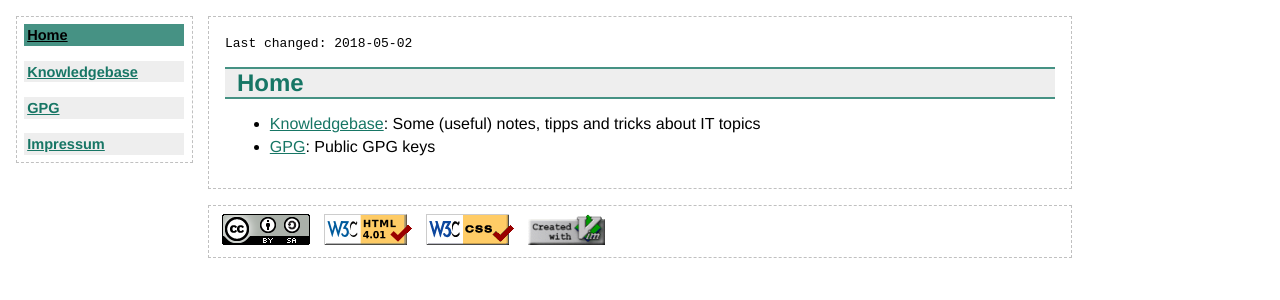
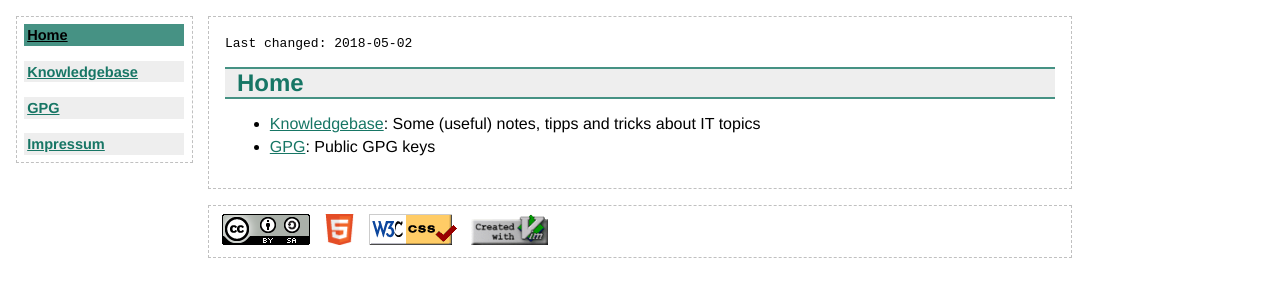
Before and after one commit to flyinggreenfrog/flyinggreenfrog.github.io, a Jekyll site: the page built from index.md, in a window 1280 px wide. Shown: the top 300 px of the page. Built offline with Jekyll 4.4.1, drawn with Linux system fonts in a browser that asks for light colours.

Commit message:
Check for HTML 5 now.

```diff
--- a/_includes/footer.html
+++ b/_includes/footer.html
@@ -1,6 +1,6 @@
     <ul id="footer">
       <li><a href="http://creativecommons.org/licenses/by-sa/4.0/"><img src="/cc-by-sa-4.0.png" alt="Creative Commons Attribution-ShareAlike 4.0 International License" height="31"></a></li>
-      <li><a href="http://validator.w3.org/check?uri=referer" onclick="this.href='http://validator.w3.org/check?uri=' + document.URL"><img src="/valid-html401.png" alt="Valid HTML 4.01 Strict" height="31"></a></li>
+      <li><a href="http://validator.w3.org/check?uri=referer" onclick="this.href='http://validator.w3.org/check?uri=' + document.URL"><img src="/html5.png" alt="HTML 5" height="31"></a></li>
       <li><a href="http://jigsaw.w3.org/css-validator/validator?uri=referer" onclick="this.href='http://jigsaw.w3.org/css-validator/validator?uri=' + document.URL"><img src="/valid-css3.gif" alt="Valid CSS 3" height="31"></a></li>
       <li><a href="http://www.vim.org"><img src="/vim_created.png" alt="Created with Vim" height="31"></a></li>
     </ul>
```
Also changed, not shown: html5.png (added).
